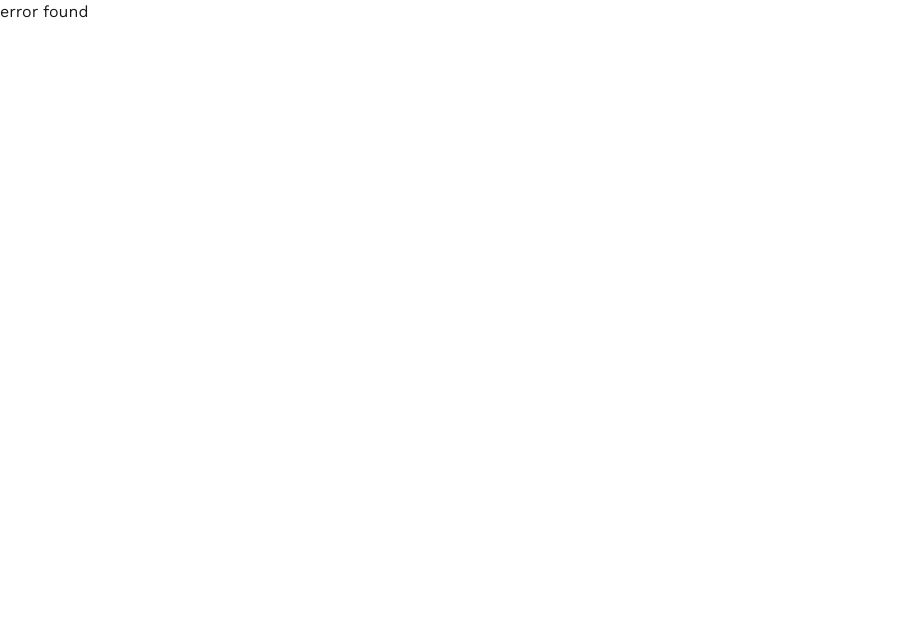
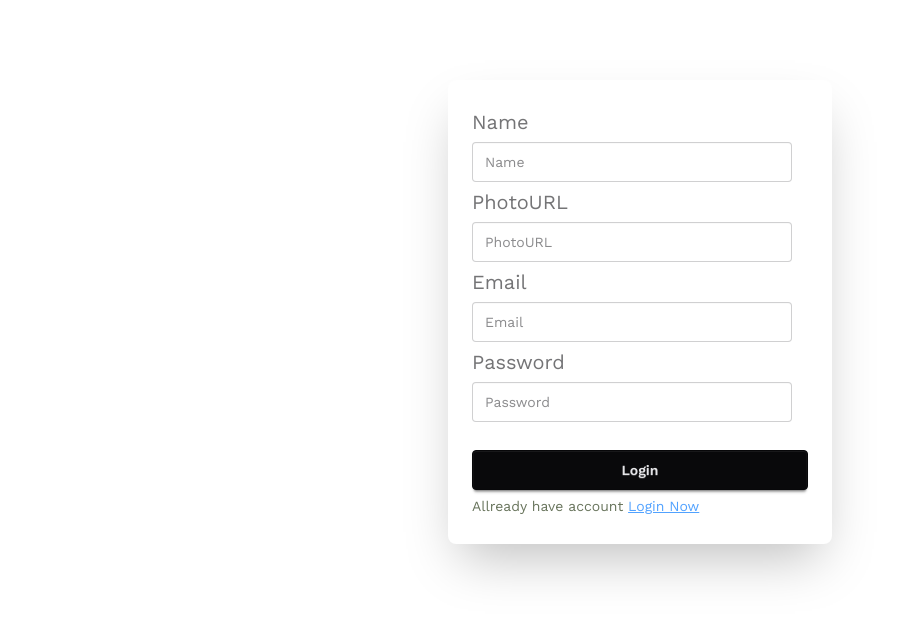
Before and after one commit to mdjosimuddin198/greenboxbd-subscription-app, a React (Vite) app: page /auth/register in a window 1280 px wide. Before the commit this address had no page. Shown: the top 618 px of the page, without its empty margins (0-904 px from the left). Built offline with nearby package versions, Linux system fonts and the light colour scheme.

Commit message:
added login and register page

```diff
--- a/src/components/NavBar.jsx
+++ b/src/components/NavBar.jsx
@@ -1,6 +1,6 @@
 import React from "react";
 import { FaBarsStaggered } from "react-icons/fa6";
-import { NavLink } from "react-router";
+import { Link, NavLink } from "react-router";
 import userIcon from "../assets/user.png";
 import "../index.css";
 
@@ -43,7 +43,9 @@ const NavBar = () => {
         </div>
         <div className="navbar-end gap-4">
           <img src={userIcon} alt="" />
-          <a className="btn bg-base-200 text-white">Log In</a>
+          <Link to="/auth/login" className="btn bg-base-200 text-white ">
+            Log In
+          </Link>
         </div>
       </div>
     </>
--- /dev/null
+++ b/src/page/Login.jsx
@@ -0,0 +1,34 @@
+import React from "react";
+import NavBar from "../components/NavBar";
+import { Link } from "react-router";
+
+const Login = () => {
+  return (
+    <>
+      <NavBar></NavBar>
+      <div className="card bg-base-100 mx-auto my-20 w-full max-w-sm shrink-0 shadow-2xl">
+        <div className="card-body">
+          <form className="fieldset">
+            <label className="label text-xl">Email</label>
+            <input type="email" className="input" placeholder="Email" />
+            <label className="label text-xl">Password</label>
+            <input type="password" className="input" placeholder="Password" />
+            <div>
+              <a className="link link-hover">Forgot password?</a>
+            </div>
+            <button className="btn btn-neutral mt-4">Login</button>
+            <p className="text-sm text-base-200">
+              Don't have account yet{" "}
+              <Link className="text-blue-400 underline" to="/auth/register">
+                {"   "}
+                Register Now{" "}
+              </Link>
+            </p>
+          </form>
+        </div>
+      </div>
+    </>
+  );
+};
+
+export default Login;
--- /dev/null
+++ b/src/page/Register.jsx
@@ -0,0 +1,49 @@
+import React from "react";
+import { Link } from "react-router";
+
+const Register = () => {
+  const handleRegister = (e) => {
+    e.preventDefault();
+    const form = e.target;
+    const name = e.target.name.value;
+    console.log(form, name);
+  };
+  return (
+    <>
+      <div className="card bg-base-100 mx-auto my-20 w-full max-w-sm shrink-0 shadow-2xl">
+        <div className="card-body">
+          <form onSubmit={handleRegister} className="fieldset">
+            {/* name  */}
+            <label className="label text-xl">Name</label>
+            <input
+              type="text"
+              name="name"
+              className="input"
+              placeholder="Name"
+            />
+            {/* photourl  */}
+            <label className="label text-xl">PhotoURL</label>
+            <input type="text" className="input" placeholder="PhotoURL" />
+            {/* email */}
+            <label className="label text-xl">Email</label>
+            <input type="email" className="input" placeholder="Email" />
+            {/* password */}
+            <label className="label text-xl">Password</label>
+            <input type="password" className="input" placeholder="Password" />
+            <div></div>
+            <button className="btn btn-neutral mt-4">Login</button>
+            <p className="text-sm text-base-200">
+              Allready have account{" "}
+              <Link className="text-blue-400 underline" to="/auth/login">
+                {"   "}
+                Login Now{" "}
+              </Link>
+            </p>
+          </form>
+        </div>
+      </div>
+    </>
+  );
+};
+
+export default Register;
--- a/src/router/Router.jsx
+++ b/src/router/Router.jsx
@@ -5,6 +5,8 @@ import Subscription from "../components/Subscription";
 import Home from "../components/Home";
 import AllPriceCard from "../components/AllPriceCard";
 import PriceDetails from "../components/PriceDetails";
+import Login from "../page/Login";
+import Register from "../page/Register";
 
 const Router = createBrowserRouter([
   {
@@ -40,6 +42,14 @@ const Router = createBrowserRouter([
       },
     ],
   },
+  {
+    path: "/auth/login",
+    Component: Login,
+  },
+  {
+    path: "/auth/register",
+    Component: Register,
+  },
 ]);
 
 export default Router;
```
